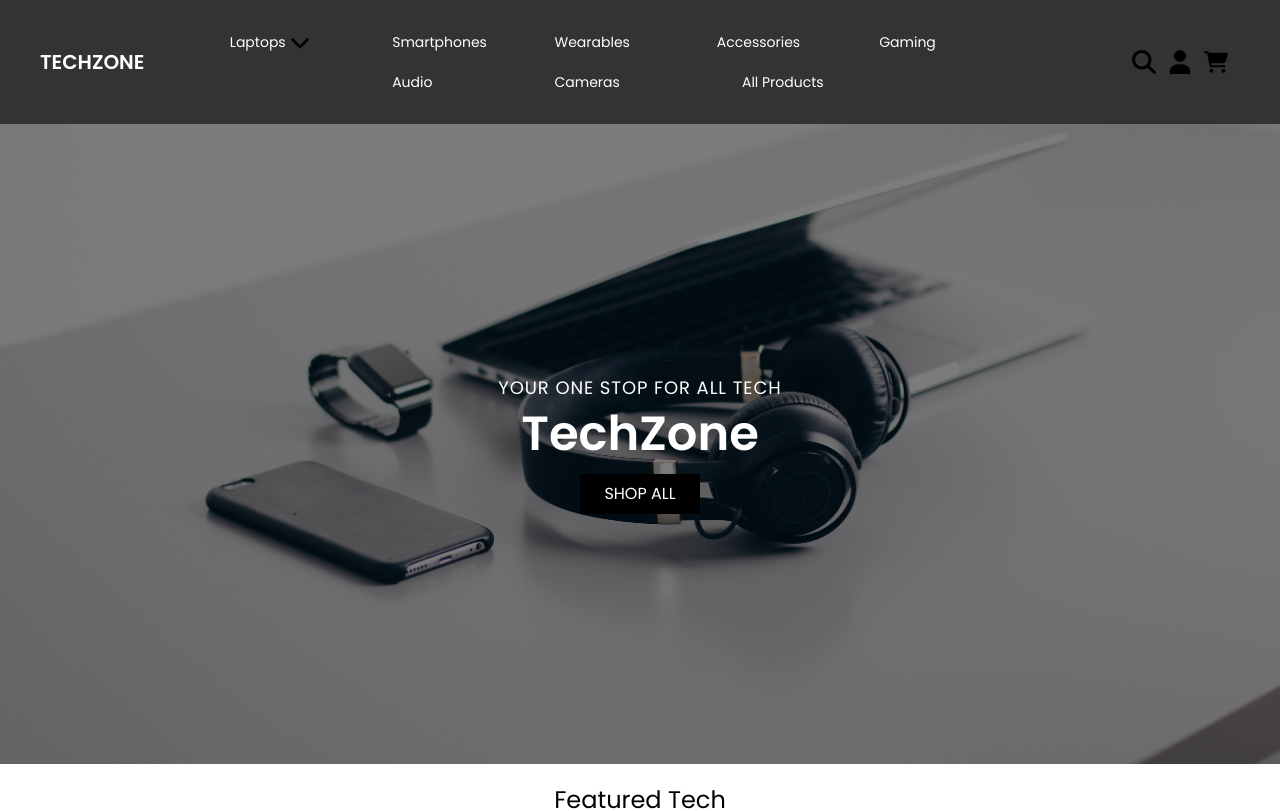
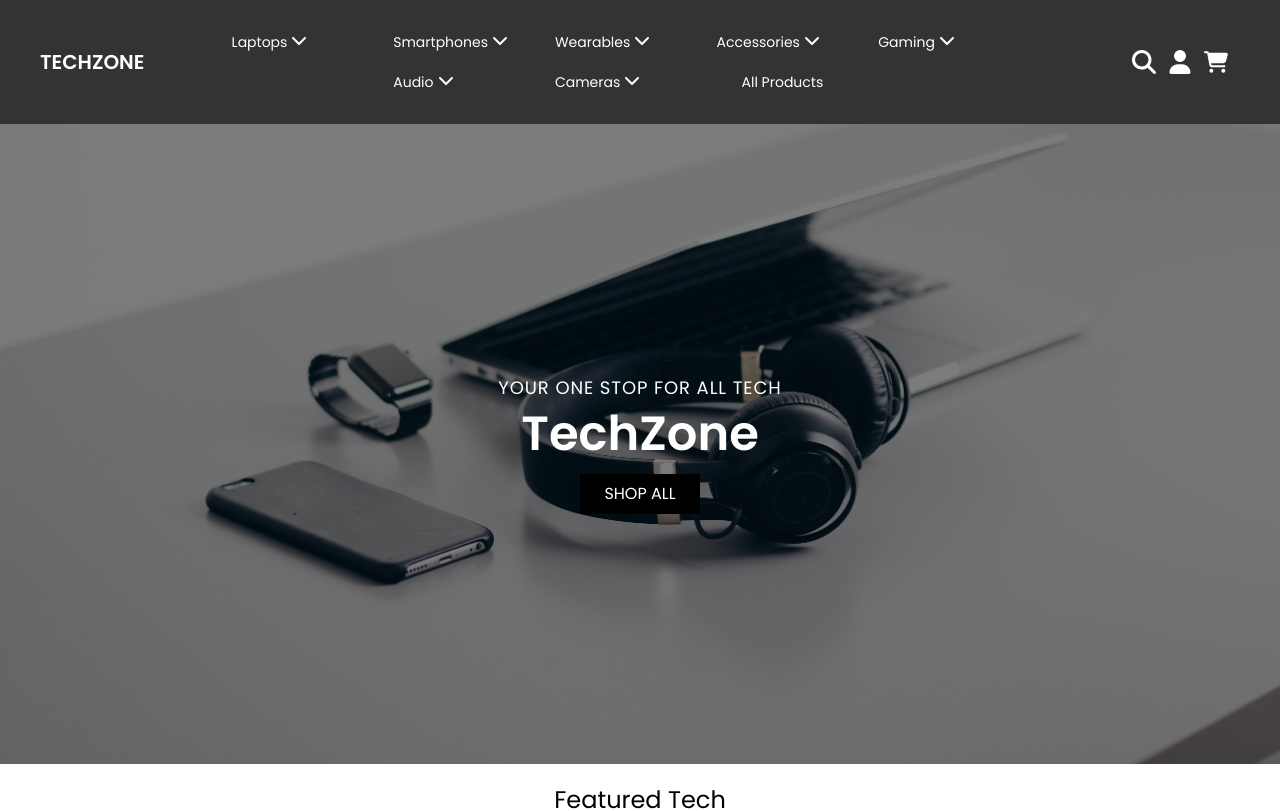
Before and after one commit to emmanuelgv408/techzone, a React (Vite) app: page / in a window 1280 px wide. Shown: the top 811 px of the page. Built offline with nearby package versions, Linux system fonts and the light colour scheme.

Commit message:
adjusted svgs for better ui

```diff
--- a/src/components/NavBar.tsx
+++ b/src/components/NavBar.tsx
@@ -9,119 +9,171 @@ const NavBar = () => {
   return (
     <div className="relative z-50 flex justify-between w-screen md:px-10 py-4 px-3 md:py-8 bg-dark text-white items-center ">
       <div className="text-xl">
-        <Link to="/" className="cursor-pointer text-white uppercase font-extrabold">
+        <Link
+          to="/"
+          className="cursor-pointer text-white uppercase font-extrabold"
+        >
           Techzone
         </Link>
       </div>
 
-
-
       <div className="hidden md:block">
         <ul className="flex flex-wrap justify-center items-center gap-5 text-sm px-3">
           <li className="min-w-[17%]">
-      <Link to="/laptops" className="cursor-pointer flex gap-1 text-white">
+            <Link to="/laptops" className="cursor-pointer flex gap-1 ">
               Laptops
-        <img src={assets.down_icon} alt="down" className=" w-5" />
-      </Link>
-    </li>
-    <li className="min-w-[17%]">
-      <Link to="/smartphones" className="cursor-pointer flex gap-1 text-white">
-        Smartphones
-        <svg className="w-4 h-4 text-white">
-          <use xlinkHref={assets.down_icon}></use>
+              <svg
+                xmlns="http://www.w3.org/2000/svg"
+                viewBox="0 0 512 512"
+                className="w-4 h-4 fill-current text-white"
+              >
+                <path d="M233.4 406.6c12.5 12.5 32.8 12.5 45.3 0l192-192c12.5-12.5 12.5-32.8 0-45.3s-32.8-12.5-45.3 0L256 338.7 86.6 169.4c-12.5-12.5-32.8-12.5-45.3 0s-12.5 32.8 0 45.3l192 192z" />
               </svg>
             </Link>
           </li>
           <li className="min-w-[17%]">
-      <Link to="/wearables" className="cursor-pointer flex gap-1 text-white">
-        Wearables
-        <svg className="w-4 h-4 text-white">
-          <use xlinkHref={assets.down_icon}></use>
+            <Link
+              to="/smartphones"
+              className="cursor-pointer flex gap-1 text-white"
+            >
+              Smartphones
+              <svg
+                xmlns="http://www.w3.org/2000/svg"
+                viewBox="0 0 512 512"
+                className="w-4 h-4 fill-current text-white"
+              >
+                <path d="M233.4 406.6c12.5 12.5 32.8 12.5 45.3 0l192-192c12.5-12.5 12.5-32.8 0-45.3s-32.8-12.5-45.3 0L256 338.7 86.6 169.4c-12.5-12.5-32.8-12.5-45.3 0s-12.5 32.8 0 45.3l192 192z" />
               </svg>
             </Link>
           </li>
           <li className="min-w-[17%]">
-      <Link to="/accessories" className="cursor-pointer flex gap-1 text-white">
+            <Link
+              to="/wearables"
+              className="cursor-pointer flex gap-1 text-white"
+            >
+              Wearables
+              <svg
+                xmlns="http://www.w3.org/2000/svg"
+                viewBox="0 0 512 512"
+                className="w-4 h-4 fill-current text-white"
+              >
+                <path d="M233.4 406.6c12.5 12.5 32.8 12.5 45.3 0l192-192c12.5-12.5 12.5-32.8 0-45.3s-32.8-12.5-45.3 0L256 338.7 86.6 169.4c-12.5-12.5-32.8-12.5-45.3 0s-12.5 32.8 0 45.3l192 192z" />
+              </svg>
+            </Link>
+          </li>
+          <li className="min-w-[17%]">
+            <Link
+              to="/accessories"
+              className="cursor-pointer flex gap-1 text-white"
+            >
               Accessories
-        <svg className="w-4 h-4 text-white">
-          <use xlinkHref={assets.down_icon}></use>
+              <svg
+                xmlns="http://www.w3.org/2000/svg"
+                viewBox="0 0 512 512"
+                className="w-4 h-4 fill-current text-white"
+              >
+                <path d="M233.4 406.6c12.5 12.5 32.8 12.5 45.3 0l192-192c12.5-12.5 12.5-32.8 0-45.3s-32.8-12.5-45.3 0L256 338.7 86.6 169.4c-12.5-12.5-32.8-12.5-45.3 0s-12.5 32.8 0 45.3l192 192z" />
               </svg>
             </Link>
           </li>
           <li className="min-w-[20%]">
             <Link to="/gaming" className="cursor-pointer flex gap-1 text-white">
               Gaming
-        <svg className="w-4 h-4 text-white">
-          <use xlinkHref={assets.down_icon}></use>
+              <svg
+                xmlns="http://www.w3.org/2000/svg"
+                viewBox="0 0 512 512"
+                className="w-4 h-4 fill-current text-white"
+              >
+                <path d="M233.4 406.6c12.5 12.5 32.8 12.5 45.3 0l192-192c12.5-12.5 12.5-32.8 0-45.3s-32.8-12.5-45.3 0L256 338.7 86.6 169.4c-12.5-12.5-32.8-12.5-45.3 0s-12.5 32.8 0 45.3l192 192z" />
               </svg>
             </Link>
           </li>
           <li className="min-w-[17%]">
             <Link to="/audio" className="cursor-pointer flex gap-1 text-white">
               Audio
-        <svg className="w-4 h-4 text-white">
-          <use xlinkHref={assets.down_icon}></use>
+              <svg
+                xmlns="http://www.w3.org/2000/svg"
+                viewBox="0 0 512 512"
+                className="w-4 h-4 fill-current text-white"
+              >
+                <path d="M233.4 406.6c12.5 12.5 32.8 12.5 45.3 0l192-192c12.5-12.5 12.5-32.8 0-45.3s-32.8-12.5-45.3 0L256 338.7 86.6 169.4c-12.5-12.5-32.8-12.5-45.3 0s-12.5 32.8 0 45.3l192 192z" />
               </svg>
             </Link>
           </li>
           <li className="min-w-[20%]">
-      <Link to="/cameras" className="cursor-pointer flex gap-1 text-white">
+            <Link
+              to="/cameras"
+              className="cursor-pointer flex gap-1 text-white"
+            >
               Cameras
-        <svg className="w-4 h-4 text-white">
-          <use xlinkHref={assets.down_icon}></use>
+              <svg
+                xmlns="http://www.w3.org/2000/svg"
+                viewBox="0 0 512 512"
+                className="w-4 h-4 fill-current text-white"
+              >
+                <path d="M233.4 406.6c12.5 12.5 32.8 12.5 45.3 0l192-192c12.5-12.5 12.5-32.8 0-45.3s-32.8-12.5-45.3 0L256 338.7 86.6 169.4c-12.5-12.5-32.8-12.5-45.3 0s-12.5 32.8 0 45.3l192 192z" />
               </svg>
             </Link>
           </li>
           <li className="min-w-[17%]">
-      <Link to="/all-products" className="cursor-pointer flex gap-1 text-white">
+            <Link
+              to="/all-products"
+              className="cursor-pointer flex gap-1 text-white"
+            >
               All Products
             </Link>
           </li>
         </ul>
       </div>
 
-
-
       <div className="flex mr-3">
         <ul className="flex items-center gap-3  ">
           <li className="flex-shrink-0">
-            <img
+            <svg
+              xmlns="http://www.w3.org/2000/svg"
+              viewBox="0 0 512 512"
               className="w-6 h-6 cursor-pointer fill-current text-white"
-              src={assets.search_icon}
-              alt="search"
               onClick={() => setSearchVisible(!searchVisible)}
-            />
+            >
+              <path d="M416 208c0 45.9-14.9 88.3-40 122.7L502.6 457.4c12.5 12.5 12.5 32.8 0 45.3s-32.8 12.5-45.3 0L330.7 376c-34.4 25.2-76.8 40-122.7 40C93.1 416 0 322.9 0 208S93.1 0 208 0S416 93.1 416 208zM208 352a144 144 0 1 0 0-288 144 144 0 1 0 0 288z" />
+            </svg>
           </li>
 
           {/* Visible on medium screens */}
           <li className="flex-shrink-0 hidden md:block">
             <Link to="/login">
-              <img
+              <svg
+                xmlns="http://www.w3.org/2000/svg"
+                viewBox="0 0 448 512"
                 className="w-6 h-6 cursor-pointer fill-current text-white"
-                src={assets.user_icon}
-                alt="user"
-              />
+              >
+                <path d="M224 256A128 128 0 1 0 224 0a128 128 0 1 0 0 256zm-45.7 48C79.8 304 0 383.8 0 482.3C0 498.7 13.3 512 29.7 512l388.6 0c16.4 0 29.7-13.3 29.7-29.7C448 383.8 368.2 304 269.7 304l-91.4 0z" />
+              </svg>
             </Link>
           </li>
 
           <li className="flex-shrink-0 ">
             <Link to="/cart" className="cursor-pointer">
-              <img
+              <svg
+                xmlns="http://www.w3.org/2000/svg"
+                viewBox="0 0 576 512"
                 className="w-6 h-6 fill-current text-white"
-                src={assets.cart_icon}
-                alt="cart"
-              />
+              >
+                <path d="M0 24C0 10.7 10.7 0 24 0L69.5 0c22 0 41.5 12.8 50.6 32l411 0c26.3 0 45.5 25 38.6 50.4l-41 152.3c-8.5 31.4-37 53.3-69.5 53.3l-288.5 0 5.4 28.5c2.2 11.3 12.1 19.5 23.6 19.5L488 336c13.3 0 24 10.7 24 24s-10.7 24-24 24l-288.3 0c-34.6 0-64.3-24.6-70.7-58.5L77.4 54.5c-.7-3.8-4-6.5-7.9-6.5L24 48C10.7 48 0 37.3 0 24zM128 464a48 48 0 1 1 96 0 48 48 0 1 1 -96 0zm336-48a48 48 0 1 1 0 96 48 48 0 1 1 0-96z" />
+              </svg>
             </Link>
           </li>
 
           {/* Hidden on medium screens*/}
           <li className="flex-shrink-0 md:hidden">
-            <img
+            <svg
+              xmlns="http://www.w3.org/2000/svg"
+              viewBox="0 0 448 512"
               className="w-6 h-6 cursor-pointer fill-current text-white"
-              src={assets.bars_icon}
-              alt="bars"
               onClick={() => setMenuVisible(!menuVisible)}
-            />
+            >
+              <path d="M0 96C0 78.3 14.3 64 32 64l384 0c17.7 0 32 14.3 32 32s-14.3 32-32 32L32 128C14.3 128 0 113.7 0 96zM0 256c0-17.7 14.3-32 32-32l384 0c17.7 0 32 14.3 32 32s-14.3 32-32 32L32 288c-17.7 0-32-14.3-32-32zM448 416c0 17.7-14.3 32-32 32L32 448c-17.7 0-32-14.3-32-32s14.3-32 32-32l384 0c17.7 0 32 14.3 32 32z" />
+            </svg>
           </li>
         </ul>
       </div>
@@ -147,7 +199,7 @@ const NavBar = () => {
       {/* Mobile Menu */}
       {menuVisible && (
         <div
-          className={`w-[80%] fixed top-0 right-0 bottom-0 z-10 bg-slate-600  flex flex-col items-center transform transition-transform duration-300 ease-in-out ${
+          className={`w-[90%] fixed top-0 right-0 bottom-0 z-10 bg-dark  flex flex-col items-center transform transition-transform duration-300 ease-in-out ${
             menuVisible ? "translate-x-0" : "translate-x-full"
           }`}
         >
```
Lines whose indentation alone changed are shown as unchanged.
